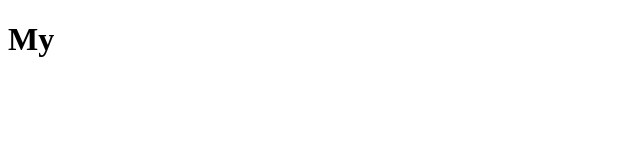
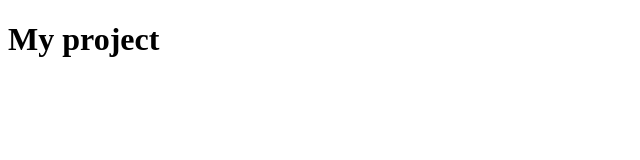
Before and after one commit to oleg-potichnyi/my-projects, a plain HTML site: page index.html in a window 1280 px wide. Shown: the whole page, without its empty margins (0-640 px from the left). Drawn offline with Linux system fonts and the light colour scheme.

Commit message:
titel was changed

```diff
--- a/index.html
+++ b/index.html
@@ -7,7 +7,7 @@
     <title>My project</title>
 </head>
 <body>
-    <h1>My</h1>
+    <h1>My project</h1>
 
 </body>
 </html>
```
